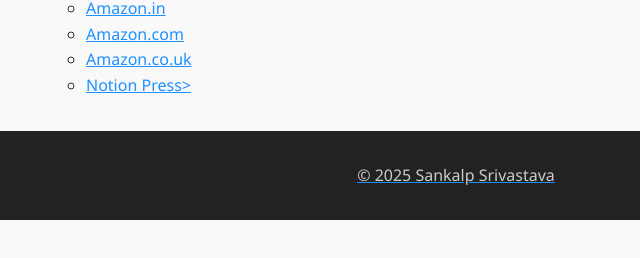
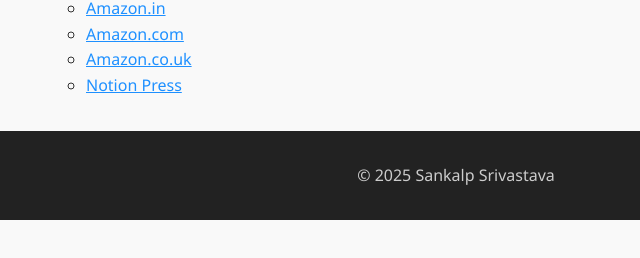
Before and after one commit to Goku1999/SankalpSrivastavaIntro, a plain HTML site: page books.html in a window 1280 px wide. Shown: the part 276-534 px from the top of the page, 184-824 px from the left. Drawn offline with Linux system fonts and the light colour scheme.

Commit message:
Fix formatting

```diff
--- a/books.html
+++ b/books.html
@@ -24,7 +24,7 @@
 				<li><a href="https://www.amazon.in/dp/B0FY32XPFY?ref_=cm_sw_r_ffobk_cp_ud_dp_7W2ZS81AJDDC3Z7JDXAQ" target="_blank">Amazon.in</a></li>
 				<li><a href="https://www.amazon.com/dp/B0FY35Q29N?ref_=cm_sw_r_ffobk_cp_ud_dp_19GB3W107WYMF5WQJWY9" target="_blank">Amazon.com</a></li>
 				<li><a href="https://www.amazon.co.uk/dp/B0FY35Q29N?ref_=cm_sw_r_ffobk_cp_ud_dp_BGMGCVK81FSP2QDHKKF0" target="_blank">Amazon.co.uk</a></li>
-				<li><a href="https://notionpress.com/in/read/smiles-that-fade-hardcover/hardcover" target="_blank">Notion Press></li>
+				<li><a href="https://notionpress.com/in/read/smiles-that-fade-hardcover/hardcover" target="_blank">Notion Press</a></li>
 			  </ul>
       </ol>
     </section>
```
